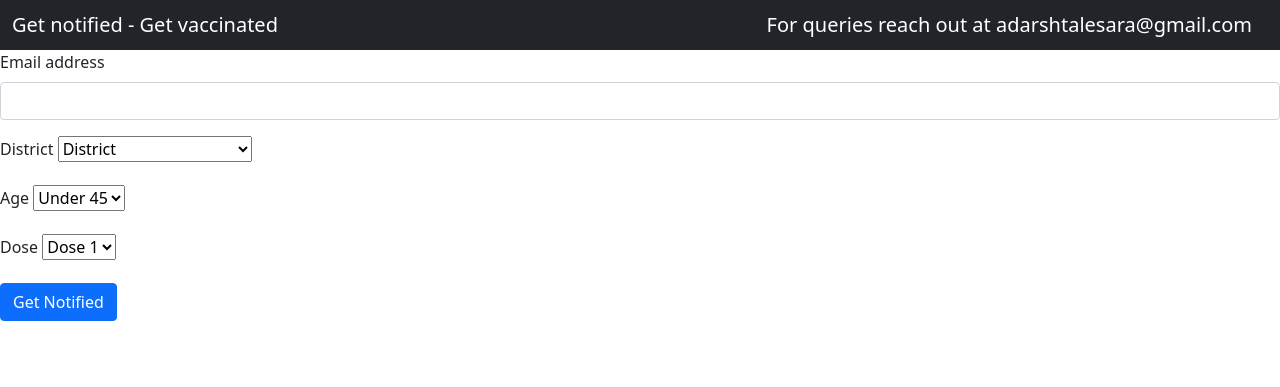
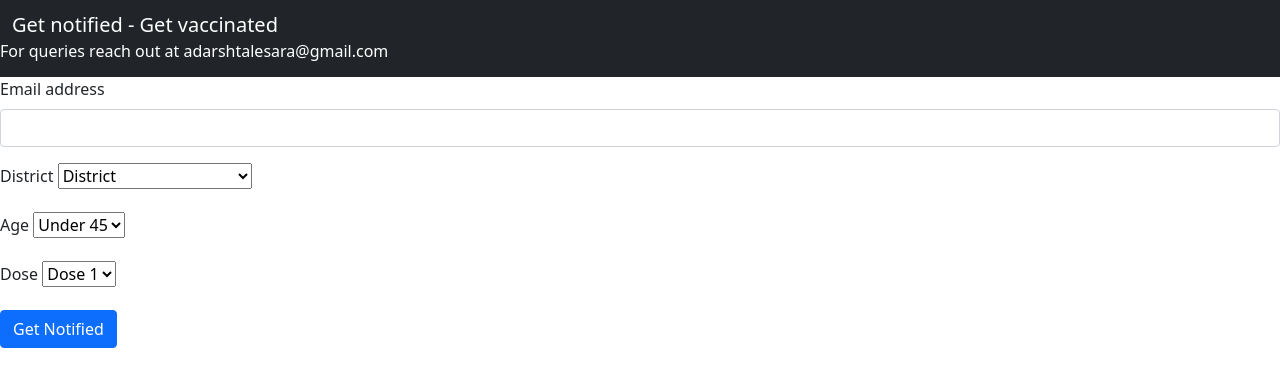
Before and after one commit to Adarsh154/cowin-notifier, a Flask app: page / in a window 1280 px wide. Shown: the top 387 px of the page. Run offline with Flask 2, Linux system fonts and the light colour scheme.

Commit message:
Html change

```diff
--- a/templates/base.html
+++ b/templates/base.html
@@ -16,8 +16,8 @@
 <nav class="navbar navbar-dark bg-dark">
   <div class="container-fluid">
     <span class="navbar-brand mb-0 h2">Get notified - Get vaccinated</span>
-    <a class="navbar-brand mb-0 h6" href="#" tabindex="-1" >For queries reach out at adarshtalesara@gmail.com</a>
   </div>
+    <h6 style="color:white;">For queries reach out at adarshtalesara@gmail.com</h6>
 </nav>
     {% with messages = get_flashed_messages() %}
   {% if messages %}
```
